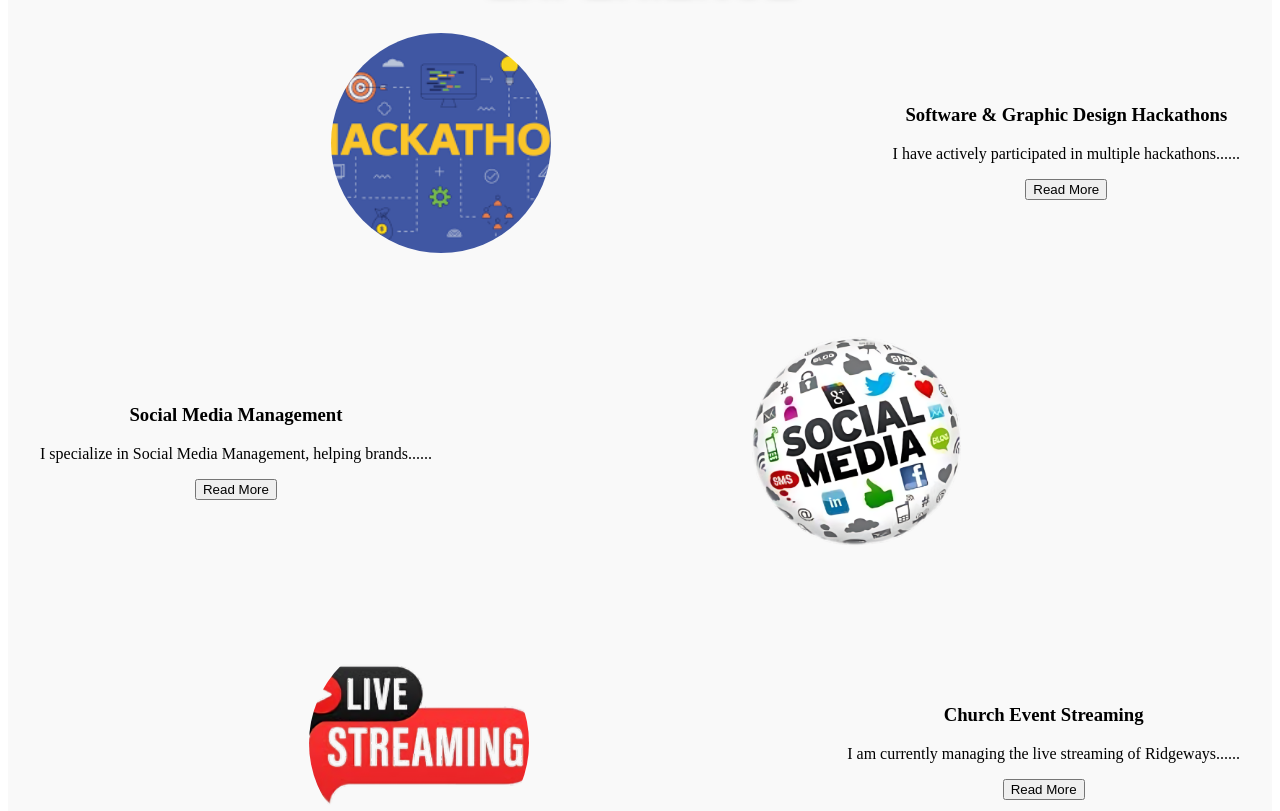
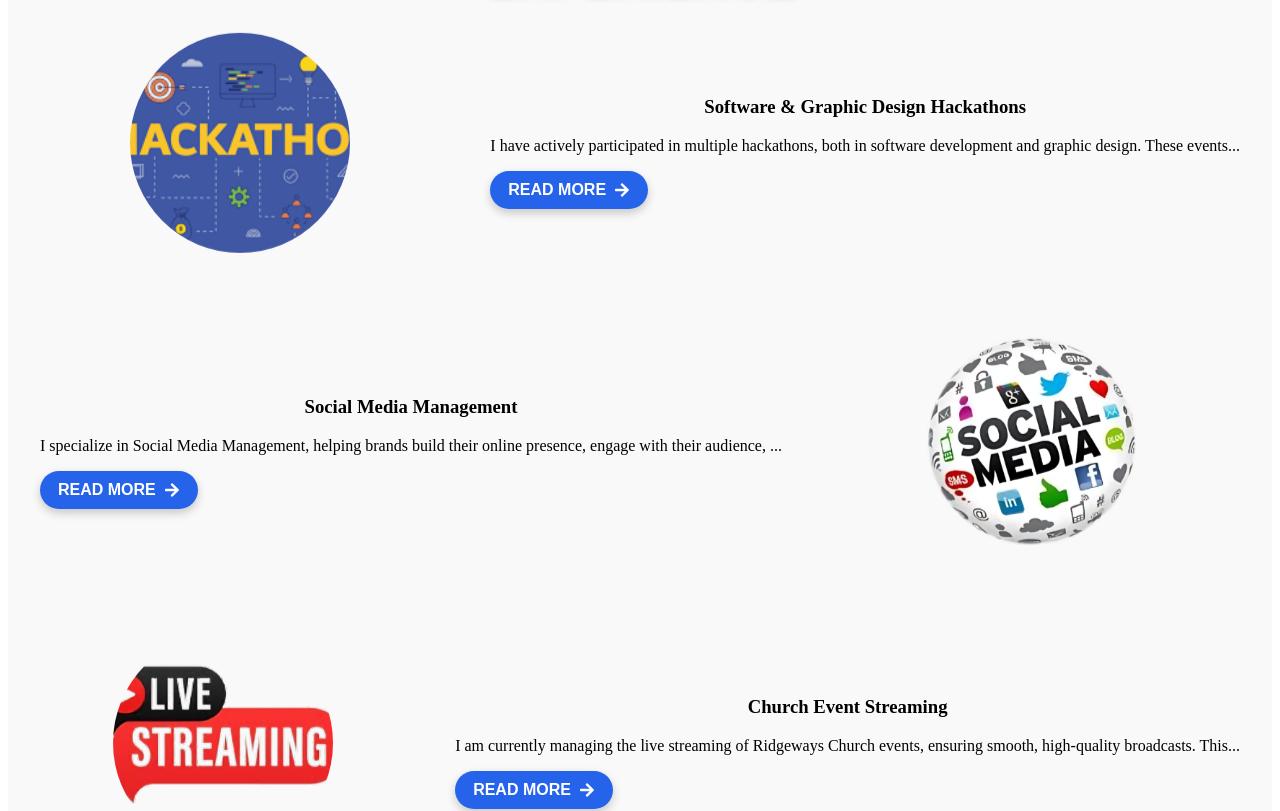
Before and after one commit to Steve8119/pf, a React (Vite) app: page / in a window 1280 px wide. Shown: the part 1640-2451 px from the top of the page. Built offline with nearby package versions, Linux system fonts and the light colour scheme.

Commit message:
Updated project files

```diff
--- a/src/components/Experience.css
+++ b/src/components/Experience.css
@@ -107,3 +107,104 @@
         line-height: 1.4;
     }
 }
+/* Read More Button Styling */
+/* Read More Button with Arrows */
+.read-more-btn {
+    display: flex;
+    align-items: center;
+    background: #2563eb;
+    color: white;
+    font-size: 1rem;
+    font-weight: bold;
+    padding: 10px 18px;
+    border: none;
+    border-radius: 25px;
+    transition: all 0.3s ease-in-out;
+    cursor: pointer;
+    box-shadow: 0px 4px 10px rgba(0, 0, 0, 0.2);
+    text-transform: uppercase;
+    gap: 8px; /* Space between text and arrow */
+}
+
+.read-more-btn:hover {
+    background: #1d4ed8;
+    transform: translateY(-2px);
+    box-shadow: 0px 6px 12px rgba(0, 0, 0, 0.3);
+}
+
+.read-more-btn:active {
+    transform: scale(0.95);
+}
+
+/* SVG Arrow Transitions */
+.read-more-btn .arrow {
+    transition: transform 0.3s ease-in-out;
+}
+
+.read-more-btn.expanded .arrow {
+    transform: rotate(90deg);
+}
+
+/* Keyframes for rolling and bouncing */
+@keyframes rollBounce {
+    0% {
+        transform: rotate(0deg) scale(1);
+    }
+    25% {
+        transform: rotate(20deg) scale(1.3);
+    }
+    50% {
+        transform: rotate(-20deg) scale(1.6);
+    }
+    75% {
+        transform: rotate(10deg) scale(1.3);
+    }
+    100% {
+        transform: rotate(0deg) scale(1);
+    }
+}
+
+/* Apply rolling and bouncing effect on touch (mobile) */
+.experience-image:active {
+    animation: rollBounce 0.1s ease-in-out;
+}
+
+
+/* Keyframes for continuous bouncing effect */
+@keyframes bounceAnimation {
+    0%, 100% {
+        transform: translateY(0);
+    }
+    50% {
+        transform: translateY(-10px);
+    }
+}
+
+/* Keyframes for rolling effect when touched */
+@keyframes rollBounce {
+    0% {
+        transform: rotate(0deg) scale(1);
+    }
+    25% {
+        transform: rotate(20deg) scale(1.1);
+    }
+    50% {
+        transform: rotate(-20deg) scale(1);
+    }
+    75% {
+        transform: rotate(10deg) scale(1.05);
+    }
+    100% {
+        transform: rotate(0deg) scale(1);
+    }
+}
+
+/* Apply bouncing animation continuously */
+.experience-image {
+    animation: bounceAnimation 2s infinite ease-in-out;
+}
+
+/* Apply rolling bounce effect on touch */
+.experience-image:active {
+    animation: rollBounce 0.6s ease-in-out;
+}
--- a/src/components/Experience.jsx
+++ b/src/components/Experience.jsx
@@ -1,5 +1,6 @@
 // src/components/Experience.jsx
 import React, { useState } from "react";
+import { FaArrowRight } from "react-icons/fa"; // Import arrow icon
 import "./Experience.css";
 import hackathonImg from "../assets/hackathon.png";
 import socialMediaImg from "../assets/social_media.png";
@@ -8,17 +9,37 @@ import streamingImg from "../assets/streaming.png";
 const experienceData = [
   {
     title: "Software & Graphic Design Hackathons",
-    fullDescription: "I have actively participated in multiple hackathons...",
+    fullDescription: `I have actively participated in multiple hackathons, both in software development and graphic design.
+    These events have allowed me to challenge my problem-solving skills, work under strict deadlines, and collaborate with
+    teams of diverse talents. During these hackathons, I have built full-stack applications, designed user-friendly interfaces,
+    and developed creative branding solutions. One of the key takeaways has been the ability to brainstorm innovative ideas
+    and convert them into functional products in a short time frame. Hackathons have also given me exposure to various
+    technologies such as React, Django, Figma, and Node.js. Networking with industry professionals and receiving mentorship
+    have further enhanced my understanding of the field. I strongly believe hackathons provide an excellent opportunity
+    to push creative boundaries and refine technical skills.`,
     image: hackathonImg
   },
   {
     title: "Social Media Management",
-    fullDescription: "I specialize in Social Media Management, helping brands...",
+    fullDescription: `I specialize in Social Media Management, helping brands build their online presence, engage with their audience,
+    and create content that drives growth. My expertise includes crafting compelling posts, analyzing engagement metrics,
+    and running paid advertising campaigns. Over the years, I have managed social media pages for businesses, churches,
+    and influencers, focusing on consistency and audience engagement. By leveraging analytics, I refine content strategies
+    to maximize reach and conversions. Understanding platform algorithms allows me to optimize content for better visibility.
+    I also experiment with different media formats such as videos, infographics, and live streams to keep content fresh and engaging.
+    The ability to adapt to trends and stay updated with changes in digital marketing makes me highly effective in this field.`,
     image: socialMediaImg
   },
   {
     title: "Church Event Streaming",
-    fullDescription: "I am currently managing the live streaming of Ridgeways...",
+    fullDescription: `I am currently managing the live streaming of Ridgeways Church events, ensuring smooth, high-quality broadcasts.
+    This involves setting up camera equipment, managing audio levels, and troubleshooting technical issues in real-time.
+    Live streaming requires careful coordination to ensure the best viewer experience. I have worked on improving stream stability,
+    enhancing video clarity, and integrating interactive elements like live chats and overlays. My role also includes post-production
+    editing, where I refine recorded sessions for replays. The ability to engage a virtual audience is critical, and I focus on
+    making services accessible to a global audience. I enjoy utilizing modern streaming platforms such as YouTube Live, Facebook Live,
+    and Zoom to deliver content effectively. Managing a digital congregation has taught me adaptability and crisis management,
+    especially in handling unexpected disruptions.`,
     image: streamingImg
   }
 ];
@@ -52,8 +73,12 @@ export default function Experience() {
                   ? item.fullDescription
                   : `${item.fullDescription.split(" ").slice(0, 20).join(" ")}... `}
               </p>
-              <button className="read-more-btn" onClick={() => toggleExpand(index)}>
+              <button
+                className={`read-more-btn ${expanded[index] ? "expanded" : ""}`}
+                onClick={() => toggleExpand(index)}
+              >
                 {expanded[index] ? "Read Less" : "Read More"}
+                <FaArrowRight className="arrow" />
               </button>
             </div>
           </div>
```
